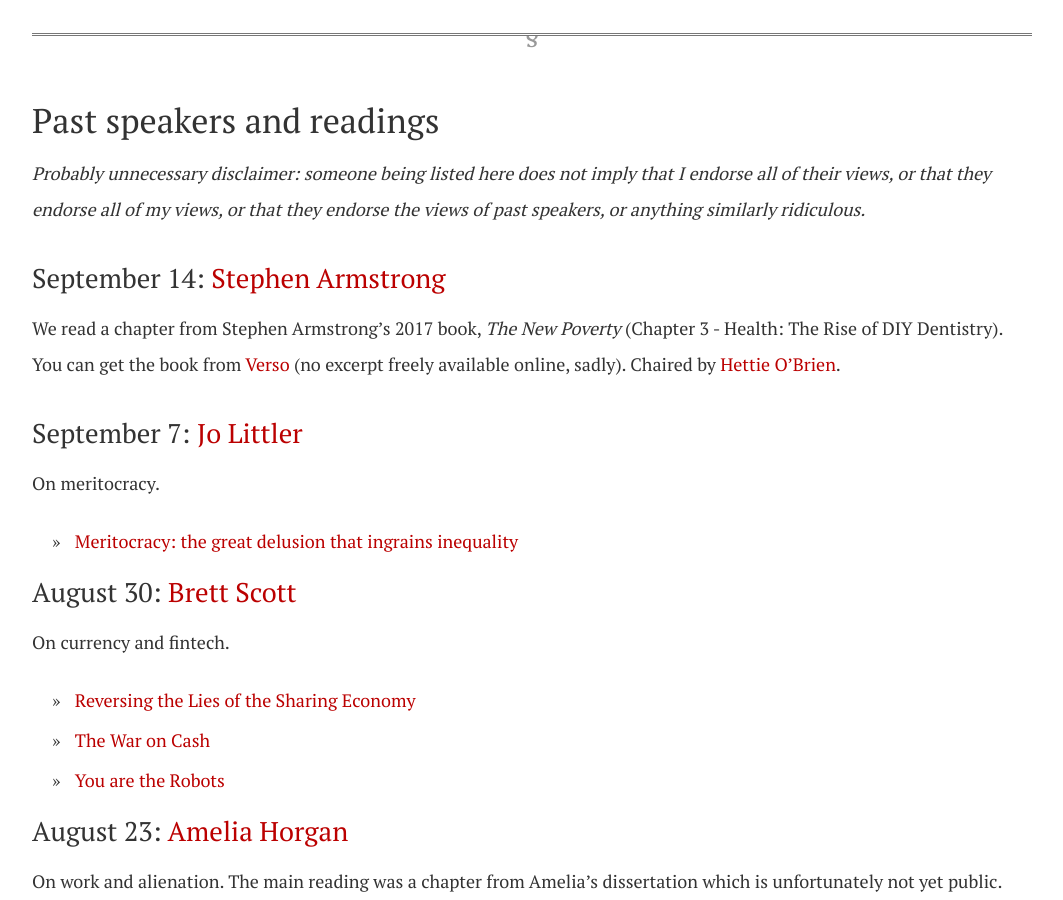
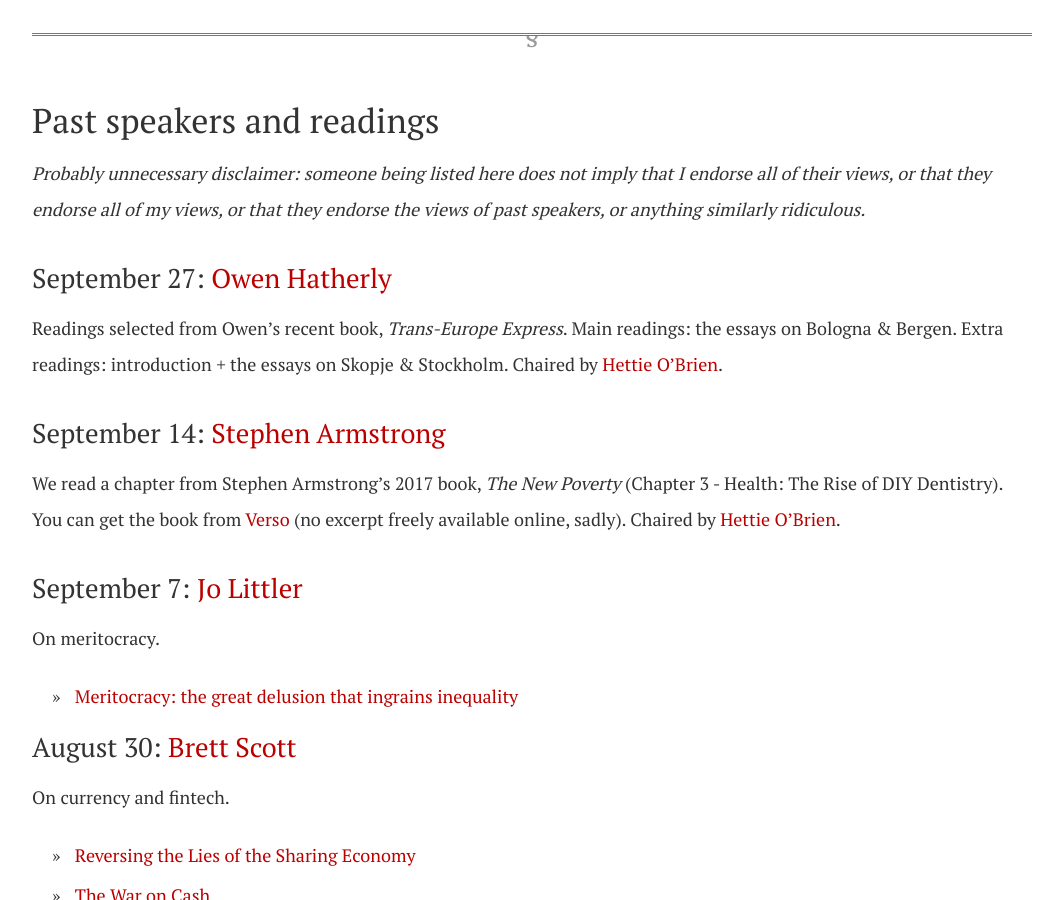
Before and after one commit to dellsystem/dellsystem.github.io, a Jekyll site: the page built from reading-group/index.md, in a window 1280 px wide and 900 px high, scrolled down 1151 px. Shown: the whole window, without its empty margins (108-1171 px from the left). Built offline with Jekyll 4.4.1, drawn with Linux system fonts in a browser that asks for light colours.

Commit message:
Add reading group details for Sep 27

```diff
--- a/reading-group/index.md
+++ b/reading-group/index.md
@@ -22,6 +22,10 @@ If you've written articles that you'd like participants to read in order to fram
 ## Past speakers and readings
 
 _Probably unnecessary disclaimer: someone being listed here does not imply that I endorse all of their views, or that they endorse all of my views, or that they endorse the views of past speakers, or anything similarly ridiculous._
+
+### September 27: [Owen Hatherly](https://twitter.com/owenhatherley)
+
+Readings selected from Owen's recent book, _Trans-Europe Express_. Main readings: the essays on Bologna & Bergen. Extra readings: introduction + the essays on Skopje & Stockholm. Chaired by [Hettie O'Brien](https://twitter.com/hettieveronica).
 
 ### September 14: [Stephen Armstrong](https://twitter.com/sarmstrong1984)
 
```
